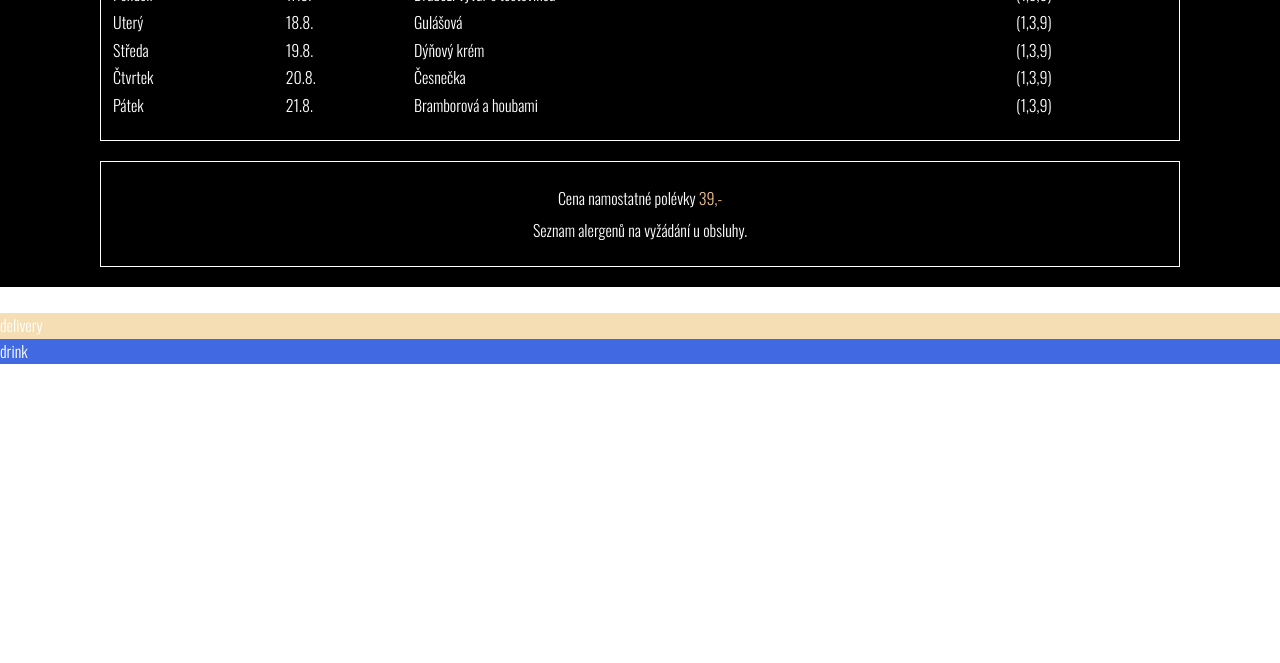
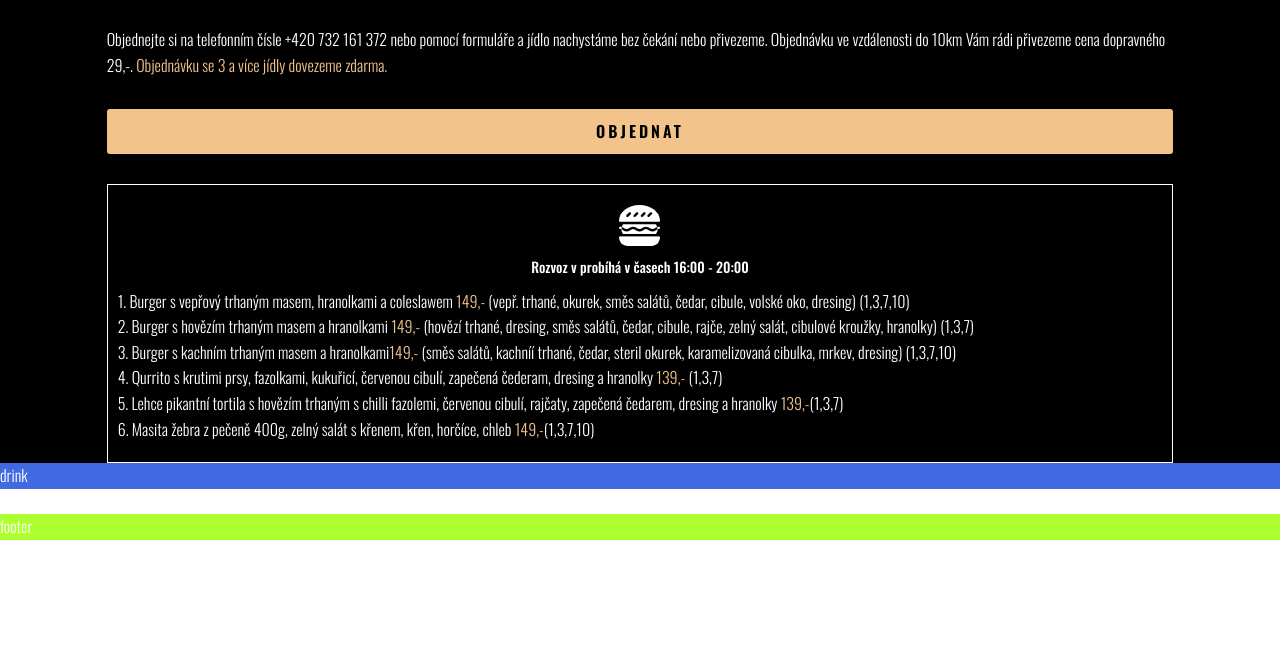
Before and after one commit to MichalTrojek/nostress, a website: page index.html in a window 1280 px wide. Shown: the part 1825-2488 px from the top of the page. After the commit the page ends 2365 px from the top, so only its background shows below. Drawn offline with nearby package versions, Linux system fonts and the light colour scheme.

Commit message:
added delivery section

```diff
--- a/index.html
+++ b/index.html
@@ -34,7 +34,7 @@
             <section class="weekly">
                 <h2 class="weekly__header heading-2">Týdenní menu</h2>
                 <p class="weekly__text weekly__text-1">Polední Menu se skládá z hlavního chodu a polévky a je možno si ho objednat předem.<br> <span class="weekly__text--yellow">Objednávku s 5 a více jídel Vám dovemezeme až domů.</span><br> Rozvoz jídel v tuto chvíli upravujeme a plánujeme
-                    možnost objednat z celého jídelního lístku. <br> Objednávku do 10km Vám rádi zavezeme za 29,-. <br> Objednávku se 3 a více jídly dovezeme zdarma. <br> <span class="weekly__text--uppercase">nabídka platí do vyprodání zásob</span></p>
+                    možnost objednat z celého jídelního lístku. <br> Objednávku do 10km Vám rádi zavezeme za 29,-. <br> <span class="weekly__text--yellow">Objednávku se 3 a více jídly dovezeme zdarma. </span><br> <span class="weekly__text--uppercase">nabídka platí do vyprodání zásob</span></p>
                 <p class="weekly__text weekly__text-2">Objednávky na +420 732 161 372 nebo zde pomocí formuláře nebo na místě</p>
                 <div class="weekly__box-1 date-box date-box--active">17. 8. - 21.8. 2020 / 10:30 - 14:00</div>
                 <div class="weekly__box-2 date-box">22. 8. - 26.8. 2020 / 10:30 - 14:00</div>
@@ -96,13 +96,37 @@
                     <p>Cena namostatné polévky <span>39,-</span></p>
                     <p>Seznam alergenů na vyžádání u obsluhy.</p>
                 </div>
+            </section>
 
+
+
+            <section class="order">order</section>
+            <section class="delivery">
+                <h2 class="delivery__header heading-2">Odpoledni rozvoz</h2>
+                <p class="delivery__text">
+                    Objednejte si na telefonním čísle +420 732 161 372 nebo pomocí formuláře a jídlo nachystáme bez čekání nebo přivezeme. Objednávku ve vzdálenosti do 10km Vám rádi přivezeme cena dopravného 29,-. <span>Objednávku se 3 a více jídly dovezeme zdarma.</span>
+                </p>
+                <a href="#" class="delivery__button button">objednat</a>
+
+
+
+                <div class="delivery-menu">
+                    <h3 class="delivery-menu__header heading-3">Rozvoz v probíhá v časech 16:00 - 20:00</h3>
+                    <img src="img/delivery-menu-icon.png" alt="icon of burger" class="delivery-menu__icon">
+                    <ol class="delivery-menu__list">
+                        <li class="delivery-menu__item">Burger s vepřový trhaným masem, hranolkami a coleslawem <span>149,-</span> (vepř. trhané, okurek, směs salátů, čedar, cibule, volské oko, dresing) (1,3,7,10)</li>
+                        <li class="delivery-menu__item">Burger s hovězím trhaným masem a hranolkami <span>149,-</span> (hovězí trhané, dresing, směs salátů, čedar, cibule, rajče, zelný salát, cibulové kroužky, hranolky) (1,3,7)</li>
+                        <li class="delivery-menu__item">Burger s kachním trhaným masem a hranolkami<span>149,-</span> (směs salátů, kachníí trhané, čedar, steril okurek, karamelizovaná cibulka, mrkev, dresing) (1,3,7,10)</li>
+                        <li class="delivery-menu__item">Qurrito s krutimi prsy, fazolkami, kukuřicí, červenou cibulí, zapečená čederam, dresing a hranolky <span>139,-</span> (1,3,7)</li>
+                        <li class="delivery-menu__item">Lehce pikantní tortila s hovězím trhaným s chilli fazolemi, červenou cibulí, rajčaty, zapečená čedarem, dresing a hranolky <span>139,-</span>(1,3,7)</li>
+                        <li class="delivery-menu__item">Masita žebra z pečeně 400g, zelný salát s křenem, křen, horčíce, chleb <span>149,-</span>(1,3,7,10)</li>
+                    </ol>
+
+                </div>
 
 
 
             </section>
-            <section class="order">order</section>
-            <section class="delivery">delivery</section>
             <section class="drink">drink</section>
             <section class="news">news</section>
         </main>
--- a/sass/base/_base.scss
+++ b/sass/base/_base.scss
@@ -22,7 +22,7 @@ body {
 
 .container {
     display: grid;
-    grid-template-rows: 100vh 100vh 60vh 50vh 60vh 60vh;
+    //grid-template-rows: 100vh 100vh 60vh 50vh 60vh 60vh;
 }
 
 main {
--- a/sass/layout/_delivery.scss
+++ b/sass/layout/_delivery.scss
@@ -1,3 +1,55 @@
 .delivery {
-    background-color: wheat;
+    display: grid;
+    grid-template-columns: repeat(12, 1fr);
+    background-color: var(--color-secondary);
+    row-gap: 3rem;
+    &__header {
+        grid-column: 2 / 12;
+        grid-row: 1 / span 1;
+    }
+    &__text {
+        grid-column: 2 / 12;
+        grid-row: 2 / span 1;
+        span {
+            color: var(--color-tertiary);
+        }
+    }
+    &__button {
+        grid-column: 2 / 12;
+        grid-row: 3 / span 1;
+        text-align: center;
+    }
 }
+
+.delivery-menu {
+    border: 1px solid var(--color-primary);
+    grid-column: 2 / 12;
+    grid-row: 4 / span 1;
+    display: grid;
+    row-gap: 1rem;
+    padding: 2rem 1rem;
+    grid-template-columns: repeat(1, 1fr);
+    &__header {
+        grid-column: 1 / span 1;
+        grid-row: 2 / span 1;
+        font-size: 1.4rem;
+        justify-self: center;
+    }
+    &__icon {
+        grid-column: 1 / span 2;
+        grid-row: 1 / span 1;
+        justify-self: center;
+    }
+    &__list {
+        grid-column: 1 / span 2;
+        list-style-position: inside;
+        text-indent: -1em;
+        padding-left: 1em;
+    }
+    &__item {
+        hyphens: auto;
+        span {
+            color: var(--color-tertiary);
+        }
+    }
+}
```
Also changed, not shown: css/style.css, img/delivery-menu-icon.png (added).
